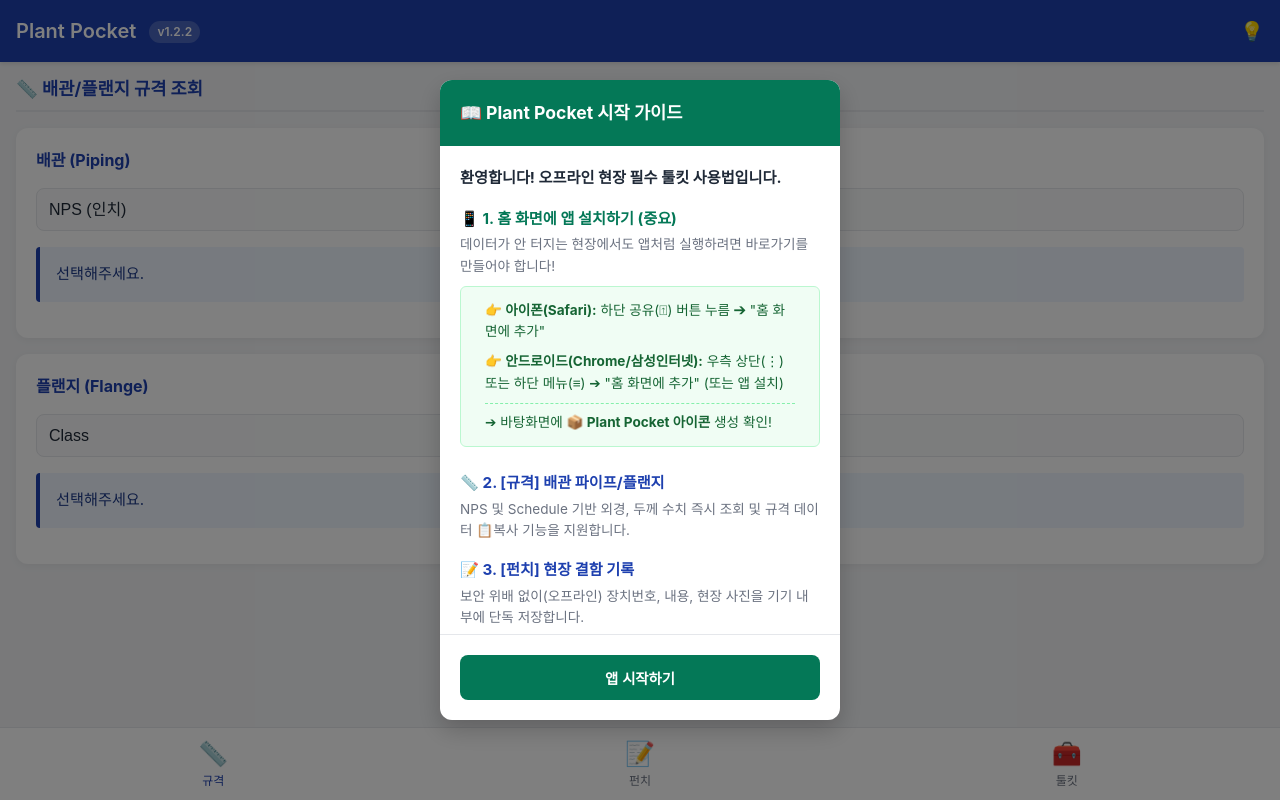
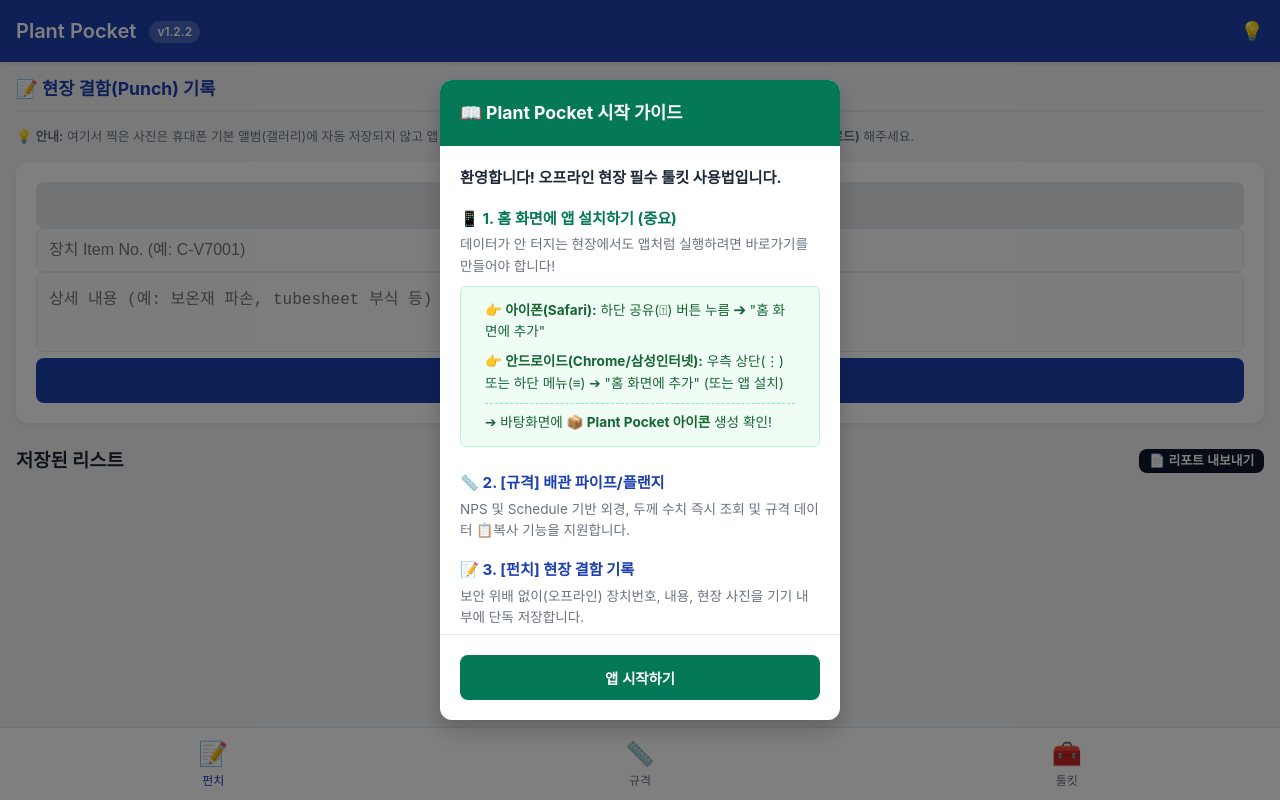
Before and after one commit to zoo30188-ctrl/plant-pocket, a website built with Vite: page index.html in a window 1280 px wide. Built offline with nearby package versions, Linux system fonts and the light colour scheme.

Commit message:
feat(ui): set punch tab as the default landing view

```diff
--- a/index.html
+++ b/index.html
@@ -16,7 +16,7 @@
 
     <main class="app-content">
       <!-- Tab 1: 규격 (Specs) -->
-      <section id="tab-specs" class="tab-pane active">
+      <section id="tab-specs" class="tab-pane">
         <h2>📏 배관/플랜지 규격 조회</h2>
 
         <div class="card">
@@ -91,7 +91,7 @@
       </section>
 
       <!-- Tab 2: 펀치 (Punch Snap) -->
-      <section id="tab-punch" class="tab-pane">
+      <section id="tab-punch" class="tab-pane active">
         <h2>📝 현장 결함(Punch) 기록</h2>
         <p style="font-size: 0.8rem; color: #64748b; margin-bottom: 1rem; line-height: 1.4;">
           💡 <strong>안내:</strong> 여기서 찍은 사진은 휴대폰 기본 앨범(갤러리)에 자동 저장되지 않고 앱 내부에 단독 보관됩니다. 앨범에 저장하시려면 사진을 <strong>꾹 눌러서 저장(다운로드)</strong> 해주세요.
@@ -197,13 +197,13 @@
     </main>
 
     <nav class="bottom-nav">
-      <button class="nav-btn active" data-target="tab-specs">
+      <button class="nav-btn active" data-target="tab-punch">
+        <span class="nav-icon">📝</span>
+        <span class="nav-label">펀치</span>
+      </button>
+      <button class="nav-btn" data-target="tab-specs">
         <span class="nav-icon">📏</span>
         <span class="nav-label">규격</span>
-      </button>
-      <button class="nav-btn" data-target="tab-punch">
-        <span class="nav-icon">📝</span>
-        <span class="nav-label">펀치</span>
       </button>
       <button class="nav-btn" data-target="tab-toolkit">
         <span class="nav-icon">🧰</span>
```
